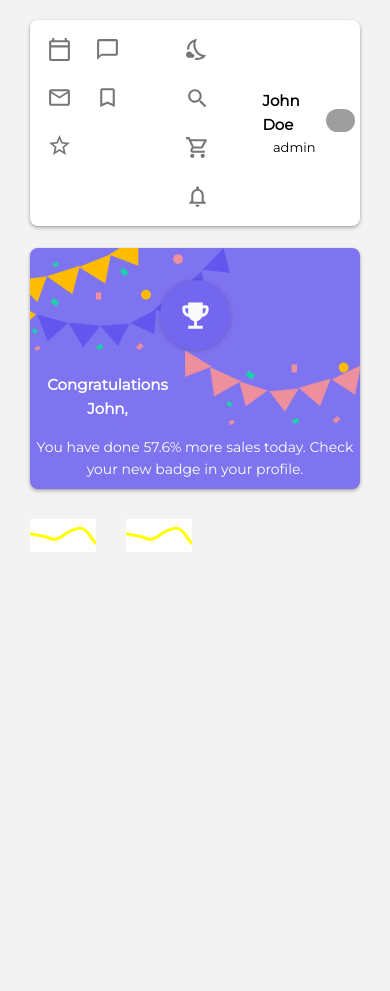
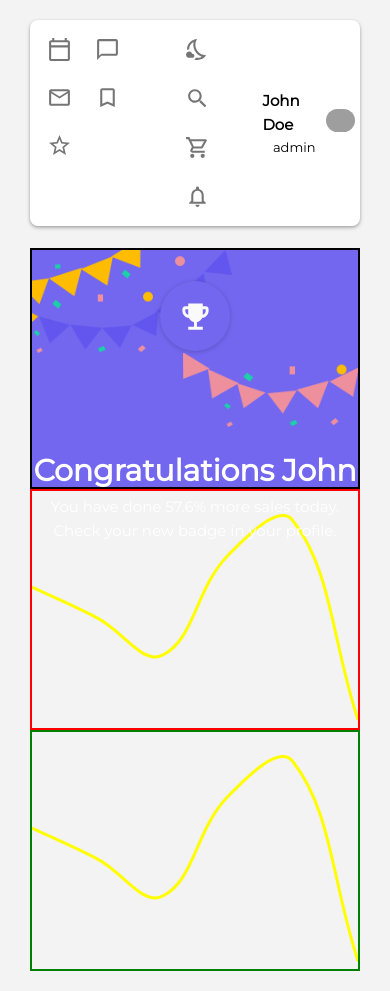
Before and after one commit to anujgunjad/react-dashboard, a React (Create React App) app: page / in a window 390 px wide. Before the commit the page ends 844 px from the top, so only its background shows below. Built offline with nearby package versions, Linux system fonts and the light colour scheme; grey boxes are pictures that could not be loaded.

Commit message:
Flex added

```diff
--- a/src/components/Charts/lineChart.js
+++ b/src/components/Charts/lineChart.js
@@ -26,6 +26,8 @@ export default class LineChart extends Component {
         display: false,
       },
     },
+    maintainAspectRatio: false,
+
     scales: {
       x: {
         ticks: {
--- a/src/components/MainLayout.js
+++ b/src/components/MainLayout.js
@@ -2,7 +2,7 @@ import React from "react";
 import classes from "./MainLayout.module.css";
 import Header from "./Header";
 import Card from "./UI/Card";
-
+import { ResponsiveContainer } from "recharts";
 import { GroupOutlined } from "@material-ui/icons";
 import { TrendingUpIcon } from "@material-ui/icons";
 import { Box } from "@material-ui/core";
@@ -26,9 +26,19 @@ const MainLayout = () => {
 
       <div className={classes.main_layout_row_one}>
         <div className={classes.row_one_banner}>
-          <img src={BannerImg1} className={classes.banner_one_image_one}></img>
+          {/* <div className={classes.chart_container}>
+            <LineDemo />
+          </div> */}
+          <div className={classes.banner_body}>
+            <img
+              src={BannerImg1}
+              className={classes.banner_one_image_one}
+            ></img>
 
-          <img src={BannerImg2} className={classes.banner_one_image_two}></img>
+            <img
+              src={BannerImg2}
+              className={classes.banner_one_image_two}
+            ></img>
 
             <span className={classes.banner_one_award}>
               <Avatar className={classes.banner_one_avatar}>
@@ -36,18 +46,29 @@ const MainLayout = () => {
               </Avatar>
             </span>
 
-          <h2 style={{ marginTop: "125px" }}>Congratulations John,</h2>
-          <p style={{ marginTop: "15px", fontSize: "14px" }}>
-            You have done 57.6% more sales today. Check your new badge in your
-            profile.
+            <div className={classes.banner_body_text}>
+              <h2>Congratulations John</h2>
+              <p>
+                You have done 57.6% more sales today. Check your new badge in
+                your profile.
               </p>
+            </div>
+          </div>
         </div>
 
         <div className={classes.row_one_graph_one}>
+          {/* <div className={classes.chart_container}>
+            <LineDemo />
+          </div> */}
+
           <LineDemo />
         </div>
 
         <div className={classes.row_one_graph_two}>
+          {/* <div className={classes.chart_container}>
+            <LineDemo />
+          </div> */}
+
           <LineDemo />
         </div>
       </div>
--- a/src/components/MainLayout.module.css
+++ b/src/components/MainLayout.module.css
@@ -9,7 +9,6 @@
 .main_layout_row_one {
   display: flex;
   flex-wrap: wrap;
-  gap: 3rem 3rem;
 }
 
 /*Banner 1*/
@@ -17,14 +16,31 @@
 .row_one_banner {
   flex: 0 0 50%;
   padding: 0rem;
-  box-shadow: 0 0.1rem 0.3rem 0 rgba(0, 0, 0, 0.2),
-    0 0.2rem 0.4rem 0 rgba(0, 0, 0, 0.19);
-  border-radius: 0.8rem;
-  background-color: #7f74f0;
+  border: 0.2rem solid black;
   height: 24.1rem;
+  color: rgb(255, 255, 255);
+}
+
+.banner_body {
   position: relative;
+  width: 100%;
+  height: 100%;
+  background-color: var(--primary);
+}
+
+.banner_body_text {
+  margin-top: 2rem;
+  display: inline-block;
+  width: 100%;
   text-align: center;
-  color: #ffff;
+}
+
+.banner_body_text h2 {
+  font-size: 3rem;
+}
+
+.banner_body_text p {
+  font-size: 1.5rem;
 }
 
 .banner_one_image_one {
@@ -57,15 +73,15 @@
 }
 
 .row_one_graph_one {
-  flex: 1 0 auto;
-  max-width: 20%;
-  background-color: #fff;
+  flex: 0 0 25%;
+  border: 0.2rem solid red;
+  max-width: 25%;
 }
 
 .row_one_graph_two {
-  flex: 1 0 auto;
-  max-width: 20%;
-  background-color: #fff;
+  flex: 0 0 25%;
+  max-width: 25%;
+  border: 0.2rem solid green;
 }
 
 @media only screen and (max-width: 1200px) {
@@ -75,4 +91,25 @@
   .row_one_banner {
     flex: 0 0 100%;
   }
+  .row_one_graph_one {
+    flex: 0 0 50%;
+    height: 24.1rem;
+    max-width: 50%;
+  }
+  .row_one_graph_two {
+    flex: 0 0 50%;
+    height: 24.1rem;
+    max-width: 50%;
+  }
 }
+
+@media only screen and (max-width: 576px) {
+  .row_one_graph_one {
+    flex: 0 0 100%;
+    max-width: 100%;
+  }
+  .row_one_graph_two {
+    flex: 0 0 100%;
+    max-width: 100%;
+  }
+}
```
Lines whose indentation alone changed are shown as unchanged.
